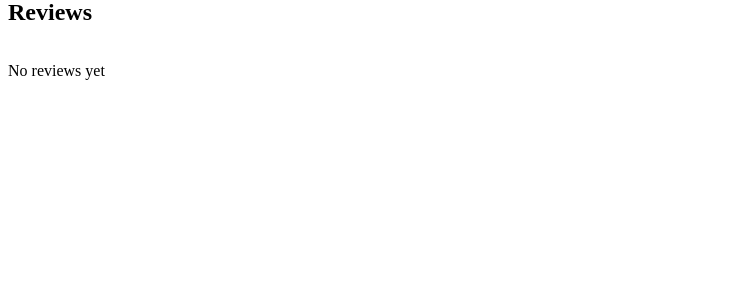
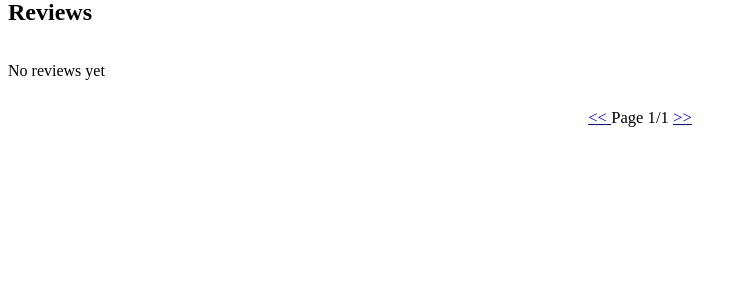
Before and after one commit to Petuuu/CozyCafes, a Flask app: page / in a window 1280 px wide. Shown: the part 200-502 px from the top of the page, without its empty margins (0-746 px from the left). Run offline with Flask 3, Linux system fonts and the light colour scheme; data that the repository does not hold is empty.

Commit message:
feat(reviews): add pagination -> reviews are on multiple pages

```diff
--- a/app.py
+++ b/app.py
@@ -1,4 +1,5 @@
 from datetime import datetime
+from math import ceil
 import sqlite3
 from secrets import token_hex
 from json import dumps, loads
@@ -19,6 +20,7 @@ import queries
 
 app = Flask(__name__)
 app.secret_key = config.SECRECT_KEY
+page_size = 8
 
 
 def check_exists(r):
@@ -37,15 +39,26 @@ def check_csrf():
 
 
 @app.route("/")
-def index():
-    rows = queries.search_reviews()
+@app.route("/<int:page>")
+def index(page=1):
+    rows = queries.search_review_count()[0][0]
+    page_count = ceil(rows / page_size) if rows else 1
+    rows = queries.search_page_reviews(page, page_size)
+
+    if page < 1:
+        return redirect("/1")
+    elif page > page_count:
+        return redirect(f"/{page_count}")
+
     reviews = []
-
     for r in rows:
         review = {k: r[k] for k in r.keys()}
         review["categories"] = loads(r["categories"]) if r["categories"] else None
         reviews.append(review)
-    return render_template("index.html", reviews=reviews)
+
+    return render_template(
+        "index.html", page=page, page_count=page_count, reviews=reviews
+    )
 
 
 @app.route("/create", methods=["GET", "POST"])
@@ -136,12 +149,26 @@ def add_item():
 
 
 @app.route("/search", methods=["GET", "POST"])
-def search():
+@app.route("/search/<int:page>", methods=["POST"])
+def search(page=1):
     if request.method == "GET":
         return render_template("search.html")
 
     query = request.form["query"]
-    rows = queries.search(query)
+
+    if query == "":
+        rows = queries.search_review_count()[0][0]
+        page_count = ceil(rows / page_size) if rows else 1
+        rows = queries.search_page_reviews(page, page_size)
+    else:
+        rows = queries.search_page(query, page, page_size)[0][0]
+        page_count = ceil(rows / page_size) if rows else 1
+        rows = queries.search_page(query, page, page_size)
+
+    if page < 1:
+        return redirect("search/1")
+    elif page > page_count:
+        return redirect(f"search/{page_count}")
 
     reviews = []
     for r in rows:
@@ -149,7 +176,14 @@ def search():
         review["categories"] = loads(r["categories"]) if r["categories"] else None
         reviews.append(review)
 
-    return render_template("search.html", searched=True, reviews=reviews, query=query)
+    return render_template(
+        "search.html",
+        page=page,
+        page_count=page_count,
+        searched=True,
+        reviews=reviews,
+        query=query,
+    )
 
 
 @app.route("/add_image", methods=["POST"])
--- a/queries.py
+++ b/queries.py
@@ -1,7 +1,12 @@
 from db import query
 
 
-def search_reviews():
+def search_review_count():
+    return query("SELECT COUNT(id) FROM Reviews")
+
+
+def search_page_reviews(page, page_size):
+    offset = page_size * (page - 1)
     return query(
         """
         SELECT R.id, R.user, U.username, R.cafe, R.rating, R.review_text,
@@ -11,7 +16,9 @@ def search_reviews():
         LEFT JOIN Comments C ON C.review = R.id
         GROUP BY R.id
         ORDER BY R.id DESC
-        """
+        LIMIT ? OFFSET ?
+        """,
+        [page_size, offset],
     )
 
 
@@ -31,20 +38,39 @@ def search_user_reviews(user_id):
     )
 
 
-def search(q):
+def search_count(q):
     return query(
         """
-        SELECT R.id, R.user, U.username, R.cafe, R.rating, R.review_text,
-            R.categories, R.date_created, R.date_edited, COUNT(C.id) AS count
+        SELECT COUNT(R.id), R.user, U.username, R.cafe, R.rating, R.review_text,
+            R.categories, R.date_created
         FROM Reviews R
         JOIN Users U ON U.id = R.user
         LEFT JOIN Comments C ON C.review = R.id
         WHERE R.date_created || ' ' || R.cafe || ' ' || R.rating || '/5 '
-            || R.review_text || ' ' || R.date_created LIKE ?
+            || R.review_text || ' ' || R.date_created || U.username || R.categories LIKE ?
         GROUP BY R.id
         ORDER BY R.id DESC
         """,
         ["%" + q + "%"],
+    )
+
+
+def search_page(q, page, page_size):
+    offset = page_size * (page - 1)
+    return query(
+        """
+        SELECT R.id, R.user, U.username, R.cafe, R.rating, R.review_text,
+            R.categories, R.date_created, COUNT(C.id) AS count
+        FROM Reviews R
+        JOIN Users U ON U.id = R.user
+        LEFT JOIN Comments C ON C.review = R.id
+        WHERE R.date_created || ' ' || R.cafe || ' ' || R.rating || '/5 '
+            || R.review_text || ' ' || R.date_created || U.username || R.categories LIKE ?
+        GROUP BY R.id
+        ORDER BY R.id DESC
+        LIMIT ? OFFSET ?
+        """,
+        ["%" + q + "%", page_size, offset],
     )
 
 
--- a/static/main.css
+++ b/static/main.css
@@ -74,3 +74,9 @@
 .search-icon {
     width: 1vw;
 }
+
+.pages {
+    margin: 1vw 0;
+    text-align: center;
+    font-size: 1.3vw;
+}
--- a/templates/index.html
+++ b/templates/index.html
@@ -83,6 +83,12 @@
 		{% endfor %}
 
 	</div>
+
+	<p class="pages">
+		<a href="/{{ page - 1 }}"> &lt;&lt; </a>
+		Page {{ page }}/{{ page_count }}
+		<a href="/{{ page + 1 }}"> &gt;&gt; </a>
+	</p>
 </body>
 
 </html>
--- a/templates/search.html
+++ b/templates/search.html
@@ -60,6 +60,12 @@
                 <p> No reviews found </p>
             {% endfor %}
 	    </div>
+
+        <p class="pages">
+            <a href="/{{ page - 1 }}"> &lt;&lt; </a>
+            Page {{ page }}/{{ page_count }}
+            <a href="/{{ page + 1 }}"> &gt;&gt; </a>
+        </p>
     {% else %}
         <h2> Results </h2>
         <em> Click the search button to display results </em>
```
